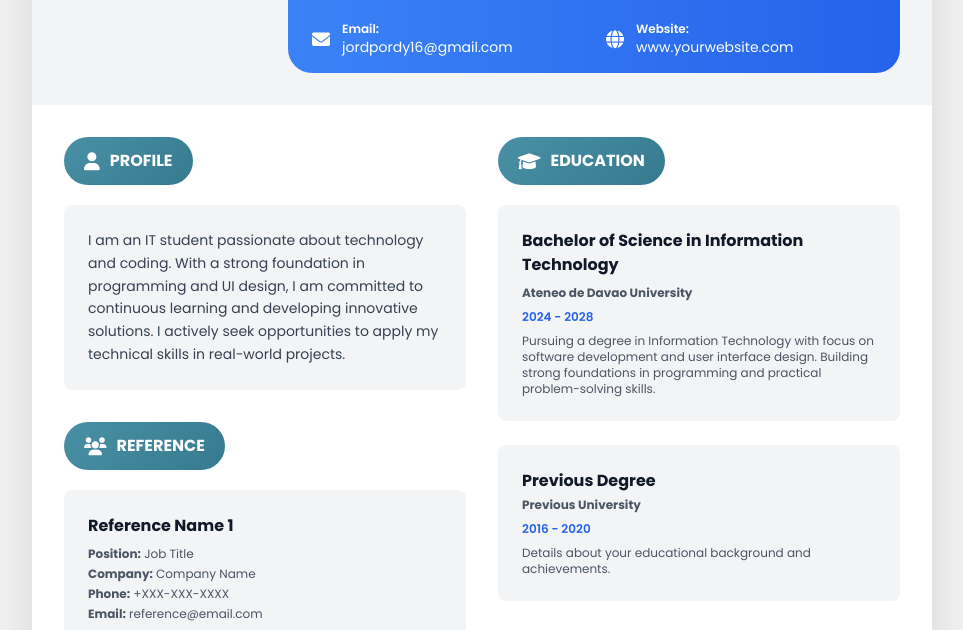
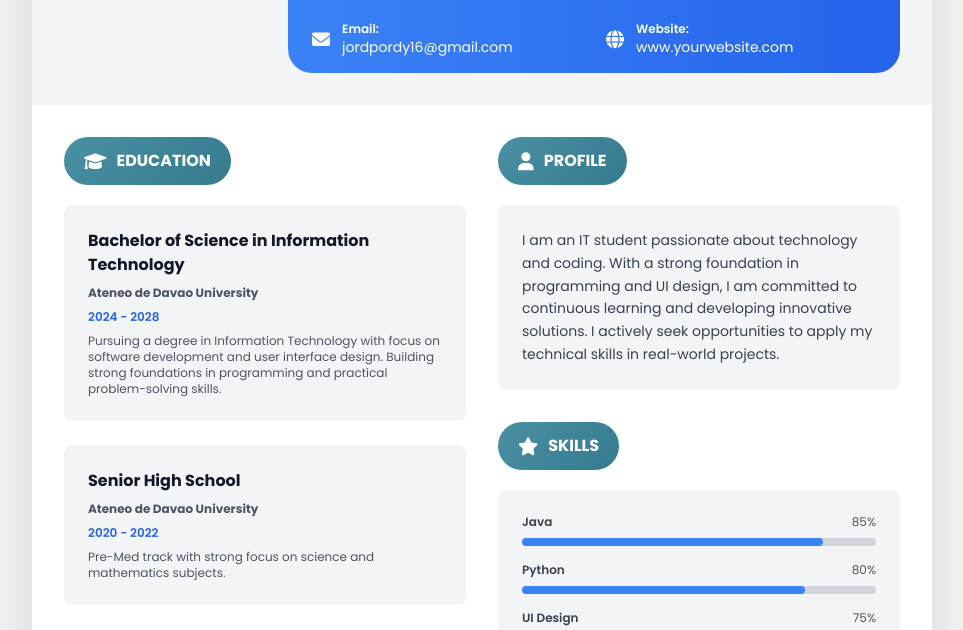
Before and after one commit to JordanTubs/Tubianosa_CVPortfolio, a website: page index.html in a window 1280 px wide. Shown: the part 287-917 px from the top of the page, without its empty margins (158-1121 px from the left). Drawn offline with nearby package versions, Linux system fonts and the light colour scheme.

Commit message:
Reorganize layout: Education on left side, Profile/Skills/Experience on right

```diff
--- a/index.html
+++ b/index.html
@@ -95,16 +95,27 @@
         <div class="px-8 py-8">
         <!-- Main Content (2 Column Grid) -->
         <div class="grid grid-cols-2 gap-8">
-            <!-- Left Column -->
+            <!-- Left Column: Education & Reference -->
             <div>
-                <!-- Profile Section -->
+                <!-- Education Section -->
                 <div class="mb-8">
                     <div class="section-header">
-                        <i class="fas fa-user"></i>
-                        PROFILE
+                        <i class="fas fa-graduation-cap"></i>
+                        EDUCATION
                     </div>
-                    <div class="bg-gray-100 rounded-lg p-6 text-gray-700 text-sm leading-relaxed">
-                        <p>I am an IT student passionate about technology and coding. With a strong foundation in programming and UI design, I am committed to continuous learning and developing innovative solutions. I actively seek opportunities to apply my technical skills in real-world projects.</p>
+                    <div class="space-y-6">
+                        <div class="bg-gray-100 rounded-lg p-6">
+                            <h3 class="font-bold text-gray-900 mb-2">Bachelor of Science in Information Technology</h3>
+                            <p class="text-xs text-gray-600 mb-2"><strong>Ateneo de Davao University</strong></p>
+                            <p class="text-xs text-blue-600 font-semibold mb-2">2024 - 2028</p>
+                            <p class="text-xs text-gray-600">Pursuing a degree in Information Technology with focus on software development and user interface design. Building strong foundations in programming and practical problem-solving skills.</p>
+                        </div>
+                        <div class="bg-gray-100 rounded-lg p-6">
+                            <h3 class="font-bold text-gray-900 mb-2">Senior High School</h3>
+                            <p class="text-xs text-gray-600 mb-2"><strong>Ateneo de Davao University</strong></p>
+                            <p class="text-xs text-blue-600 font-semibold mb-2">2020 - 2022</p>
+                            <p class="text-xs text-gray-600">Pre-Med track with strong focus on science and mathematics subjects.</p>
+                        </div>
                     </div>
                 </div>
 
@@ -129,6 +140,20 @@
                             <p class="text-xs text-gray-600 mb-1"><strong>Phone:</strong> +XXX-XXX-XXXX</p>
                             <p class="text-xs text-gray-600"><strong>Email:</strong> reference@email.com</p>
                         </div>
+                    </div>
+                </div>
+            </div>
+
+            <!-- Right Column: Profile, Skills & Job Experience -->
+            <div>
+                <!-- Profile Section -->
+                <div class="mb-8">
+                    <div class="section-header">
+                        <i class="fas fa-user"></i>
+                        PROFILE
+                    </div>
+                    <div class="bg-gray-100 rounded-lg p-6 text-gray-700 text-sm leading-relaxed">
+                        <p>I am an IT student passionate about technology and coding. With a strong foundation in programming and UI design, I am committed to continuous learning and developing innovative solutions. I actively seek opportunities to apply my technical skills in real-world projects.</p>
                     </div>
                 </div>
 
@@ -165,31 +190,6 @@
                             <div class="w-full bg-gray-300 rounded-full h-2">
                                 <div class="bg-blue-500 h-2 rounded-full" style="width: 75%"></div>
                             </div>
-                        </div>
-                    </div>
-                </div>
-            </div>
-
-            <!-- Right Column -->
-            <div>
-                <!-- Education Section -->
-                <div class="mb-8">
-                    <div class="section-header">
-                        <i class="fas fa-graduation-cap"></i>
-                        EDUCATION
-                    </div>
-                    <div class="space-y-6">
-                        <div class="bg-gray-100 rounded-lg p-6">
-                            <h3 class="font-bold text-gray-900 mb-2">Bachelor of Science in Information Technology</h3>
-                            <p class="text-xs text-gray-600 mb-2"><strong>Ateneo de Davao University</strong></p>
-                            <p class="text-xs text-blue-600 font-semibold mb-2">2024 - 2028</p>
-                            <p class="text-xs text-gray-600">Pursuing a degree in Information Technology with focus on software development and user interface design. Building strong foundations in programming and practical problem-solving skills.</p>
-                        </div>
-                        <div class="bg-gray-100 rounded-lg p-6">
-                            <h3 class="font-bold text-gray-900 mb-1">Previous Degree</h3>
-                            <p class="text-xs text-gray-600 mb-2"><strong>Previous University</strong></p>
-                            <p class="text-xs text-blue-600 font-semibold mb-2">2016 - 2020</p>
-                            <p class="text-xs text-gray-600">Details about your educational background and achievements.</p>
                         </div>
                     </div>
                 </div>
```
